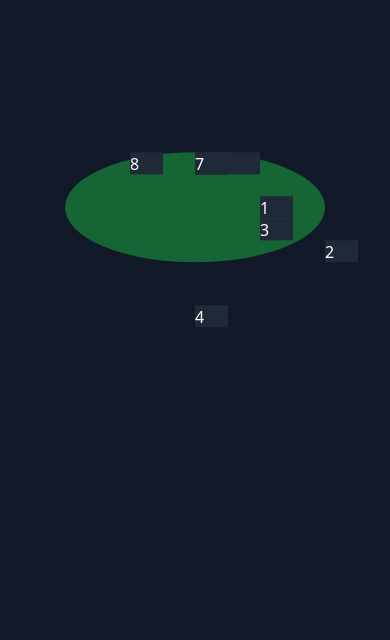
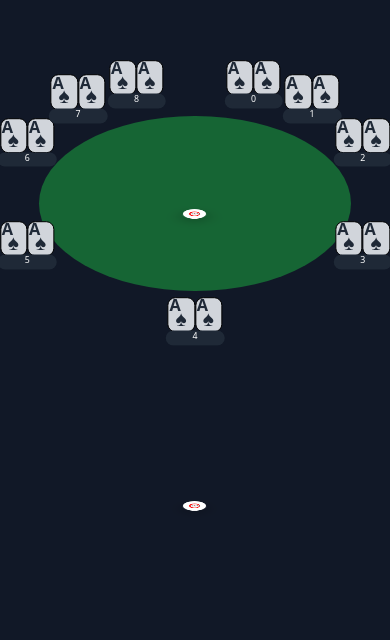
Before and after one commit to wegman7/poker-frontend, a Next.js app: page /room in a window 390 px wide. Shown: the part 204-844 px from the top of the page. Built offline with nearby package versions, Linux system fonts and the light colour scheme.

Commit message:
save - everything perfectly responsive

```diff
--- a/src/app/globals.css
+++ b/src/app/globals.css
@@ -1,3 +1,67 @@
 @tailwind base;
 @tailwind components;
 @tailwind utilities;
+
+.dynamic-text {
+  font-size: min(3vw * 3/4, 4vh * 3/4);
+}
+
+.dynamic-text-lg {
+  font-size: min(3vw * 1.4, 4vh * 1.4);
+}
+
+.dynamic-text-xl {
+  font-size: min(3vw * 1.8, 4vh * 1.8);
+}
+
+.card-border {
+  border: min(3vw / 18, 4vh / 18) solid black;
+}
+
+/* Chip container to scale based on parent size */
+.chip-container {
+  perspective: 500px; /* Adds perspective for the tilt */
+  display: flex;
+  justify-content: center;
+  align-items: center;
+  width: 100%; /* Fully utilize parent width */
+  height: 100%; /* Fully utilize parent height */
+}
+
+/* Poker chip with responsive sizing */
+.poker-chip {
+  width: min(3vw * 2, 4vh * 2); /* Slightly larger size */
+  height: min(3vw * 2, 4vh * 2); /* Matches width for a perfect circle */
+  border-radius: 50%;
+  background: red; /* Default color, overridden by prop */
+  border: 0.4em solid white; /* Proportional border */
+  position: relative;
+  transform: rotateX(65deg) translateZ(5px); /* Tilt forward */
+  box-shadow: 0px 0.4em 1.2em rgba(0, 0, 0, 0.3);
+  display: flex; /* Flexbox for centering */
+  justify-content: center;
+  align-items: center;
+}
+
+/* Inner ring of the poker chip */
+.chip-ring {
+  width: 75%; /* 75% of the poker chip size */
+  height: 75%;
+  border-radius: 50%;
+  border: 0.2em solid white; /* Proportional inner ring border */
+  position: absolute;
+  top: 50%;
+  left: 50%;
+  transform: translate(-50%, -50%);
+  z-index: 1; /* Ensure ring is beneath the text */
+}
+
+/* Amount text in the center */
+.chip-amount {
+  font-size: min(3vw / 2, 4vh / 2); /* Slightly larger text size */
+  font-weight: bold;
+  color: white;
+  text-shadow: 0.05em 0.05em 0.1em rgba(0, 0, 0, 0.8); /* Adds depth */
+  z-index: 2; /* Ensure text is above other elements */
+  position: relative;
+}
--- /dev/null
+++ b/src/app/room/Card.tsx
@@ -0,0 +1,23 @@
+const Card = ({ rank, suit, size, position }: { rank: string, suit: string, size: string, position: string }) => {
+  const suits = new Map<string, string>([
+    ['h', '♥'],
+    ['d', '♦'],
+    ['c', '♣'],
+    ['s', '♠'],
+  ]);
+
+  console.log('Card', rank, suit, size, position);
+
+  return (
+    <div className={`absolute transform -translate-x-1/2 -translate-y-1/2 ${size} ${position} bg-gray-300 rounded-lg text-gray-800 font-bold card-border`}>
+      <div className="absolute left-[3%] -top-[14%] dynamic-text-lg">
+        {rank}
+      </div>
+      <div className="absolute left-[27%] top-[12%] dynamic-text-xl">
+        {suits.get(suit)}
+      </div>
+    </div>
+  );
+};
+
+export default Card;
--- /dev/null
+++ b/src/app/room/Chip.tsx
@@ -0,0 +1,14 @@
+import React from "react";
+
+const PokerChip = ({ amount }: { amount: number }) => {
+  return (
+    <div className="chip-container">
+      <div className="poker-chip">
+        <div className="chip-ring"></div>
+        <div className="chip-amount">{amount}</div>
+      </div>
+    </div>
+  );
+};
+
+export default PokerChip;
--- a/src/app/room/PlayerSeat.tsx
+++ b/src/app/room/PlayerSeat.tsx
@@ -1,20 +1,71 @@
-const PlayerSeat = ({ seatId }: {seatId: string}) => {
+// props:
+  // "seatId": 1,
+  // "user": "auth0|66820bf8b97e7d87b0a74e1c",
+  // "sittingOut": false,
+  // "chips": 400,
+  // "chipsInPot": 0,
+  // "timeBank": 0,
+  // "holeCards": null,
+  // "spotlight": false,
+  // "dealer": false
 
-  const positions = new Map<string, string>([
-    ['0', 'row-start-3 col-start-7 col-end-9'],
-    ['1', 'row-start-5 col-start-9'],
-    ['2', 'row-start-7 col-start-11'],
-    ['3', 'row-start-6 col-start-9'],
-    ['4', 'row-start-10 col-start-7'],
-    ['5', 'row-start-3 col-start-7'],
-    ['6', 'row-start-3 col-start-7'],
-    ['7', 'row-start-3 col-start-7'],
-    ['8', 'row-start-3 col-start-5'],
-  ]);
+import Card from "./Card";
+import PokerChip from "./Chip";
 
-  return (
-    <div className={`${positions.get(seatId)} bg-gray-800`}>{seatId}</div>
-  )
+const seatPositions: { [key: string]: string } = {
+  '0': 'left-[65%] top-[10%]',
+  '1': 'left-[80%] top-[15%]',
+  '2': 'left-[93%] top-[30%]',
+  '3': 'left-[93%] top-[65%]',
+  '4': 'left-[50%] top-[91%]',
+  '5': 'left-[7%] top-[65%]',
+  '6': 'left-[7%] top-[30%]',
+  '7': 'left-[20%] top-[15%]',
+  '8': 'left-[35%] top-[10%]',
 };
 
-export default PlayerSeat;
+const cardSize: string = 'w-[7%] h-[12%]';
+const cardOnePositions: { [key: string]: string } = {
+  '0': 'left-[61.5%] top-[2%]',
+  '1': 'left-[76.5%] top-[7%]',
+  '2': 'left-[89.5%] top-[22%]',
+  '3': 'left-[89.5%] top-[57%]',
+  '4': 'left-[46.5%] top-[83%]',
+  '5': 'left-[3.5%] top-[57%]',
+  '6': 'left-[3.5%] top-[22%]',
+  '7': 'left-[16.5%] top-[7%]',
+  '8': 'left-[31.5%] top-[2%]',
+};
+
+const cardTwoPositions: { [key: string]: string } = {
+  '0': 'left-[68.5%] top-[2%]',
+  '1': 'left-[83.5%] top-[7%]',
+  '2': 'left-[96.5%] top-[22%]',
+  '3': 'left-[96.5%] top-[57%]',
+  '4': 'left-[53.5%] top-[83%]',
+  '5': 'left-[10.5%] top-[57%]',
+  '6': 'left-[10.5%] top-[22%]',
+  '7': 'left-[23.5%] top-[7%]',
+  '8': 'left-[38.5%] top-[2%]',
+};
+
+
+  const PlayerSeat = ({ seatId }: { seatId: number }) => {
+    if (!(seatId in seatPositions)) {
+      console.error(`Invalid seatId: ${seatId}`);
+      return null;
+    }
+
+    return (
+      <>
+        <Card rank="A" suit="s" size={cardSize} position={cardOnePositions[seatId]} />
+        <Card rank="A" suit="s" size={cardSize} position={cardTwoPositions[seatId]} />
+        <PokerChip amount={100} />
+        <div className={`${seatPositions[seatId]} absolute transform -translate-x-1/2 -translate-y-1/2 w-[15%] h-[5%] bg-gray-800 rounded-lg text-center dynamic-text`}>
+          {seatId}
+        </div>
+      </>
+    );
+  };
+
+  export default PlayerSeat;
--- a/src/app/room/page.tsx
+++ b/src/app/room/page.tsx
@@ -2,17 +2,11 @@ import PlayerSeat from './PlayerSeat';
 
 export default function Room() {
   return (
-    <div className="absolute top-1/2 left-1/2 transform -translate-x-1/2 -translate-y-1/2 w-full h-full max-h-[calc(100vw*9/16)] max-w-[calc(100vh*16/9)] aspect-[16/9] grid grid-rows-10 grid-cols-12">
-      <div className="row-start-3 row-end-8 col-start-3 col-end-11 bg-green-800 rounded-[60%_60%_60%_60%]" />
-      <PlayerSeat seatId="0" />
-      <PlayerSeat seatId="1" />
-      <PlayerSeat seatId="2" />
-      <PlayerSeat seatId="3" />
-      <PlayerSeat seatId="4" />
-      <PlayerSeat seatId="5" />
-      <PlayerSeat seatId="6" />
-      <PlayerSeat seatId="7" />
-      <PlayerSeat seatId="8" />
+    <div className="absolute top-1/2 left-1/2 transform -translate-x-1/2 -translate-y-1/2 w-full h-full max-h-[calc(100vw*3/4)] max-w-[calc(100vh*4/3)] aspect-[4/3]">
+      <div className="absolute top-[45%] left-1/2 transform -translate-x-1/2 -translate-y-1/2 w-[80%] h-[60%] bg-green-800 rounded-[50%_50%_50%_50%]" />
+      {[...Array(9)].map((_, index) => (
+        <PlayerSeat key={index} seatId={index} />
+      ))}
     </div>
   );
 }
```
Also changed, not shown: todo.txt.
